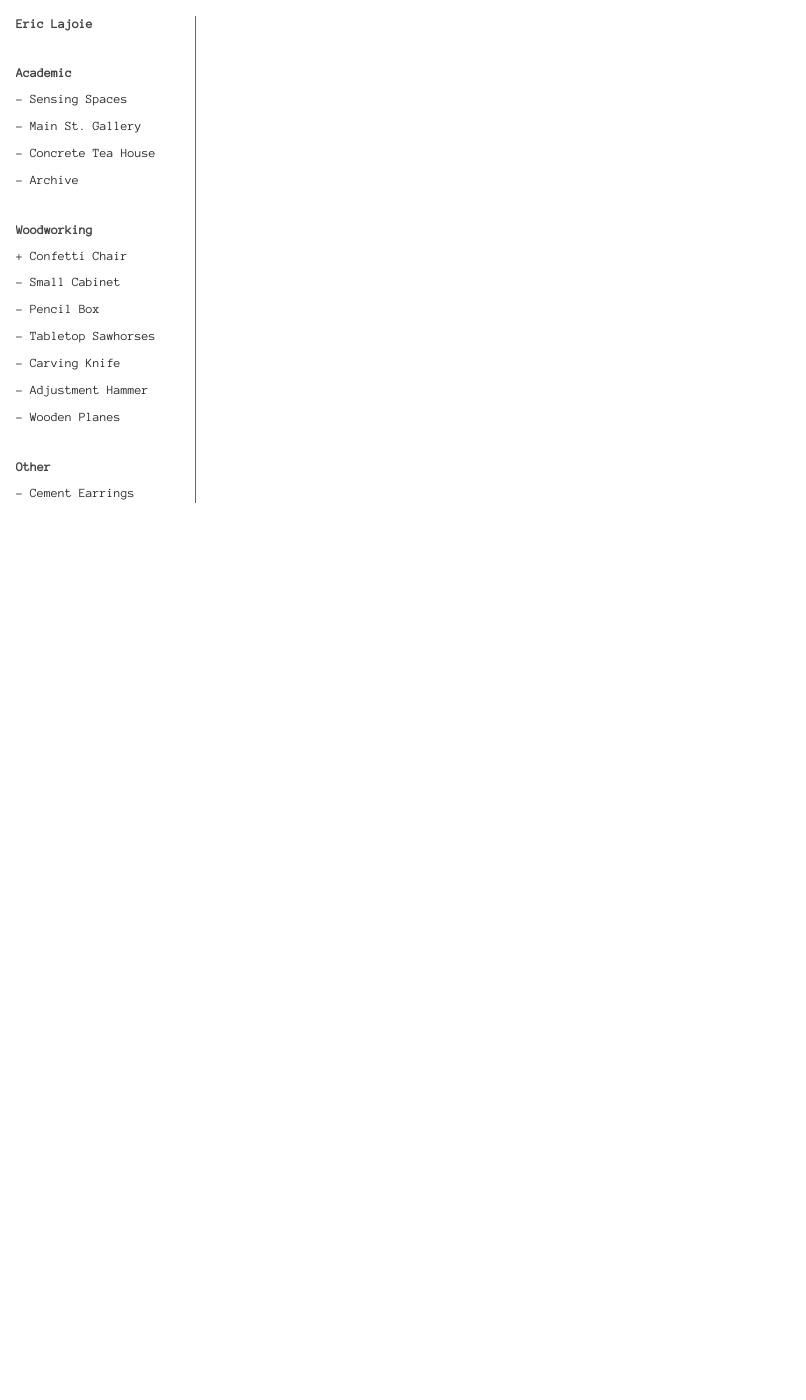
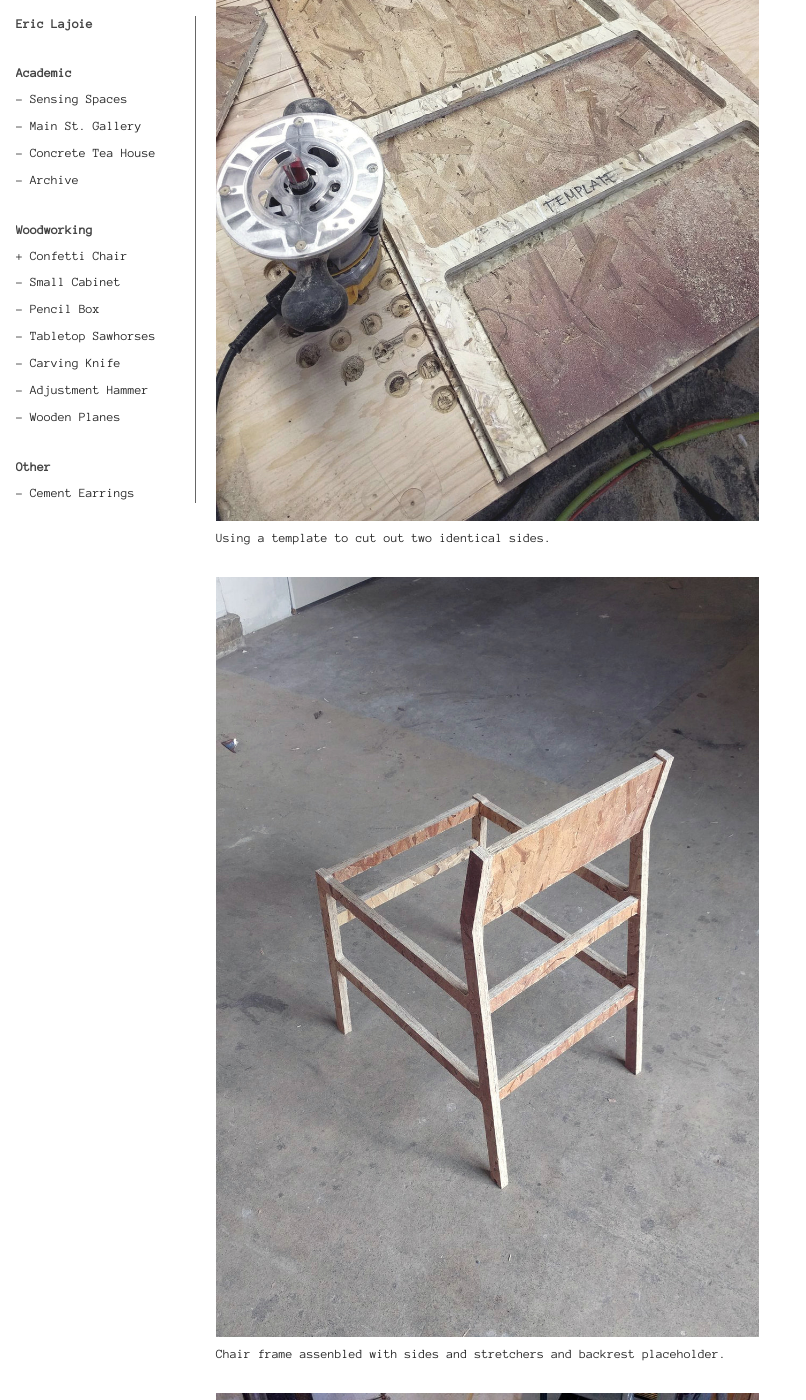
Before and after one commit to ericlajoie13/ericlajoie13.github.io, a Jekyll site: the page built from woodworking/confetti_chair/index.md, in a window 1280 px wide and 1400 px high, scrolled down 1576 px. Shown: the whole window, without its empty margins (0-806 px from the left). Built offline with Jekyll 4.4.1, drawn with Linux system fonts in a browser that asks for light colours; some of the changed text lies outside the part shown.

Commit message:
add images and captions to confetti chair

```diff
--- a/woodworking/confetti_chair/index.md
+++ b/woodworking/confetti_chair/index.md
@@ -5,6 +5,21 @@
   - filename: confetti_chair_elevations.jpg
     caption: |
 images:
+  - filename: 1420x_template.jpg
+    caption: |
+      Using a template to cut out two identical sides.
+
+  - filename: 1420x_frame.jpg
+    caption: |
+      Chair frame assenbled with sides and stretchers and backrest placeholder.
+
+  - filename: 1420x_seat_wrap.jpg
+    caption: |
+      Wrapping the seat with fiber rush.
+
+  - filename: 1420x_backrest.jpg
+    caption: |
+      Detail of backrest.
 
 
 ---
```
Also changed, not shown: woodworking/confetti_chair/images/1420x_backrest.jpg (added), woodworking/confetti_chair/images/1420x_frame.jpg (added), woodworking/confetti_chair/images/1420x_seat_wrap.jpg (added), woodworking/confetti_chair/images/1420x_template.jpg (added).
